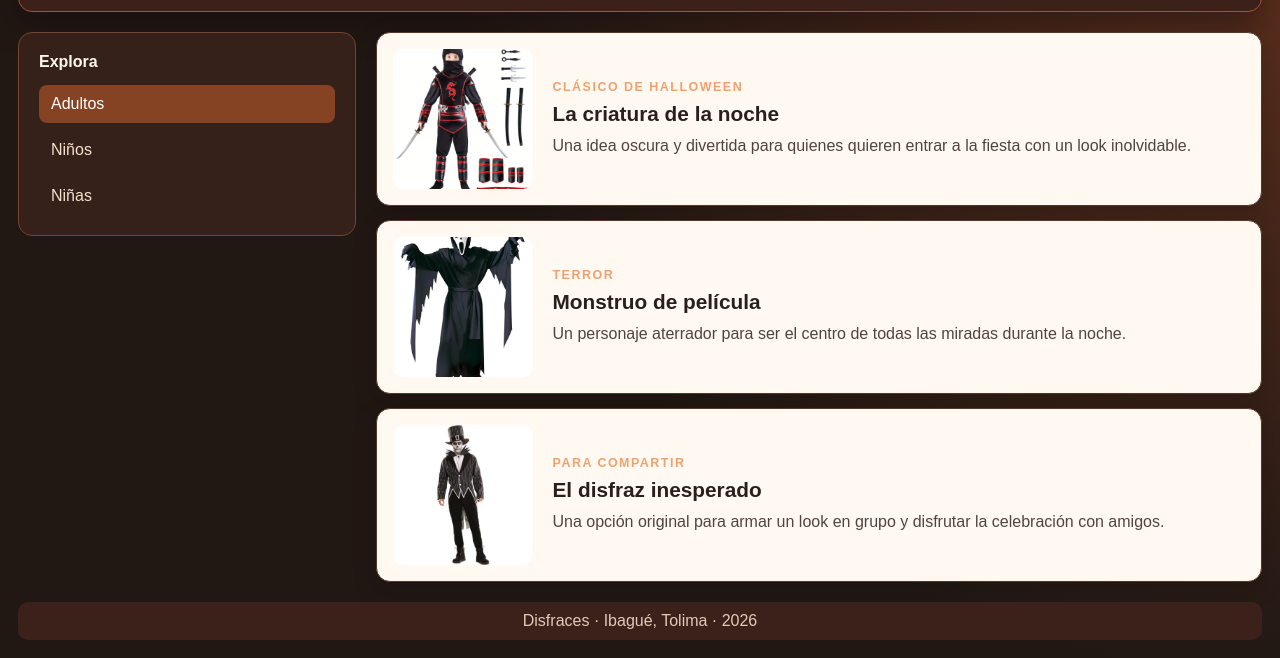
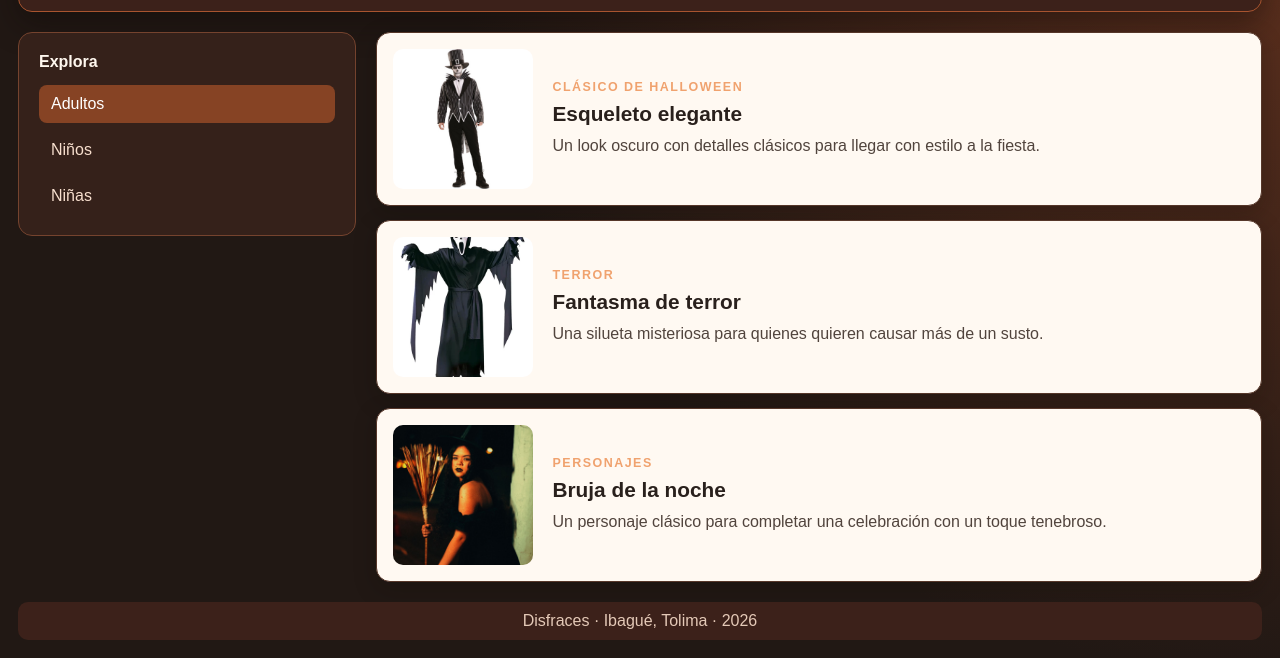
Before and after one commit to davidsmaring21/Disfraces, a plain HTML site: page index.html in a window 1280 px wide. Shown: the part 159-817 px from the top of the page. Drawn offline with Linux system fonts and the light colour scheme.

Commit message:
Agregar catalogo de imagenes para adultos

```diff
--- a/index.html
+++ b/index.html
@@ -30,27 +30,27 @@
 
         <main class="galeria" id="catalogo">
             <article class="tarjeta-disfraz">
-                <img src="niño con un fokin disfraz.webp" alt="Disfraz de aspecto misterioso">
+                <img src="imagenes/adultos/esqueleto-elegante.jpg" alt="Adulto con maquillaje de calavera y traje oscuro">
                 <div class="info-disfraz">
                     <p class="categoria">Clásico de Halloween</p>
-                    <h2>La criatura de la noche</h2>
-                    <p>Una idea oscura y divertida para quienes quieren entrar a la fiesta con un look inolvidable.</p>
+                    <h2>Esqueleto elegante</h2>
+                    <p>Un look oscuro con detalles clásicos para llegar con estilo a la fiesta.</p>
                 </div>
             </article>
             <article class="tarjeta-disfraz">
-                <img src="DisfrazTodoQuemadoDeMrd.webp" alt="Disfraz de monstruo quemado">
+                <img src="imagenes/adultos/fantasma-de-terror.webp" alt="Disfraz negro de fantasma con máscara blanca">
                 <div class="info-disfraz">
                     <p class="categoria">Terror</p>
-                    <h2>Monstruo de película</h2>
-                    <p>Un personaje aterrador para ser el centro de todas las miradas durante la noche.</p>
+                    <h2>Fantasma de terror</h2>
+                    <p>Una silueta misteriosa para quienes quieren causar más de un susto.</p>
                 </div>
             </article>
             <article class="tarjeta-disfraz">
-                <img src="broCreeQueSeVeBien.jpg" alt="Disfraz creativo para una fiesta">
+                <img src="imagenes/adultos/bruja-adulta.jpg" alt="Mujer adulta con disfraz de bruja y escoba">
                 <div class="info-disfraz">
-                    <p class="categoria">Para compartir</p>
-                    <h2>El disfraz inesperado</h2>
-                    <p>Una opción original para armar un look en grupo y disfrutar la celebración con amigos.</p>
+                    <p class="categoria">Personajes</p>
+                    <h2>Bruja de la noche</h2>
+                    <p>Un personaje clásico para completar una celebración con un toque tenebroso.</p>
                 </div>
             </article>
         </main>
```
Also changed, not shown: imagenes/adultos/CREDITOS.txt (added), imagenes/adultos/bruja-adulta.jpg (added), imagenes/adultos/esqueleto-elegante.jpg (added), imagenes/adultos/fantasma-de-terror.webp (added).
